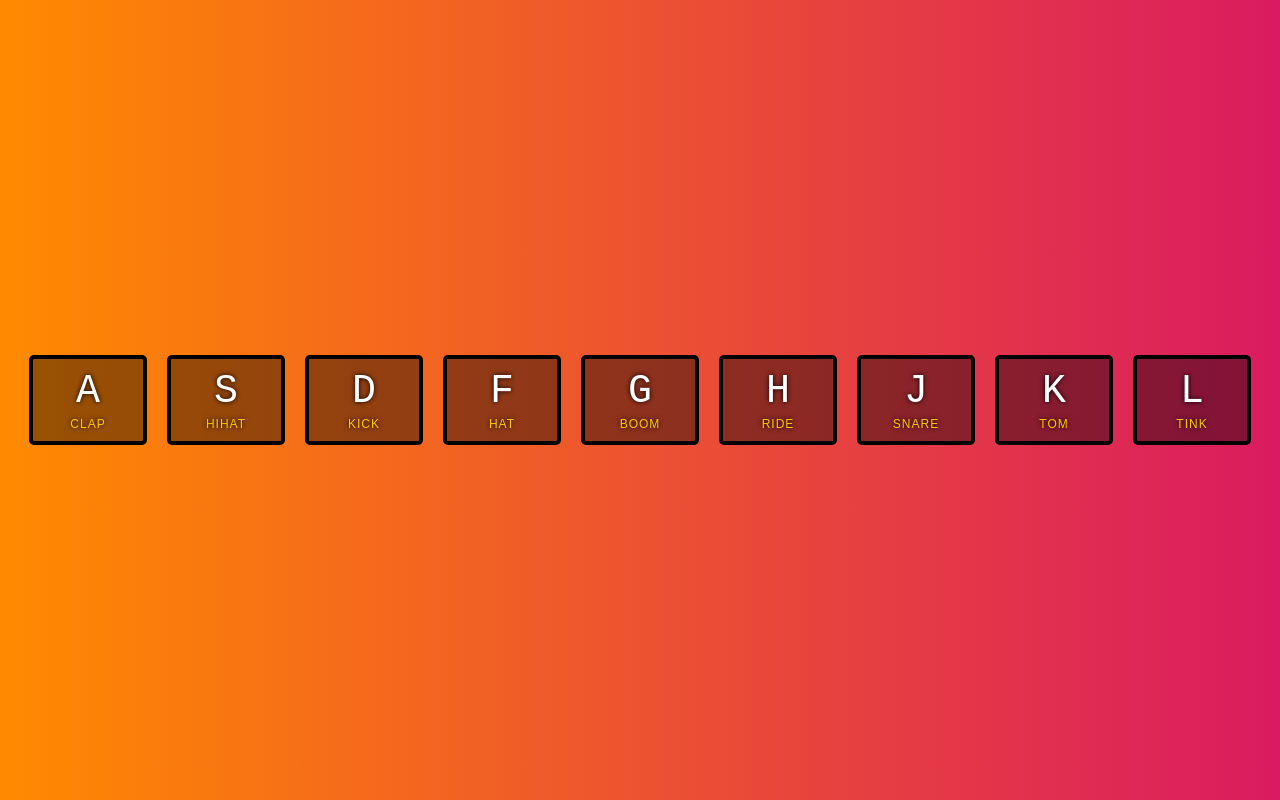
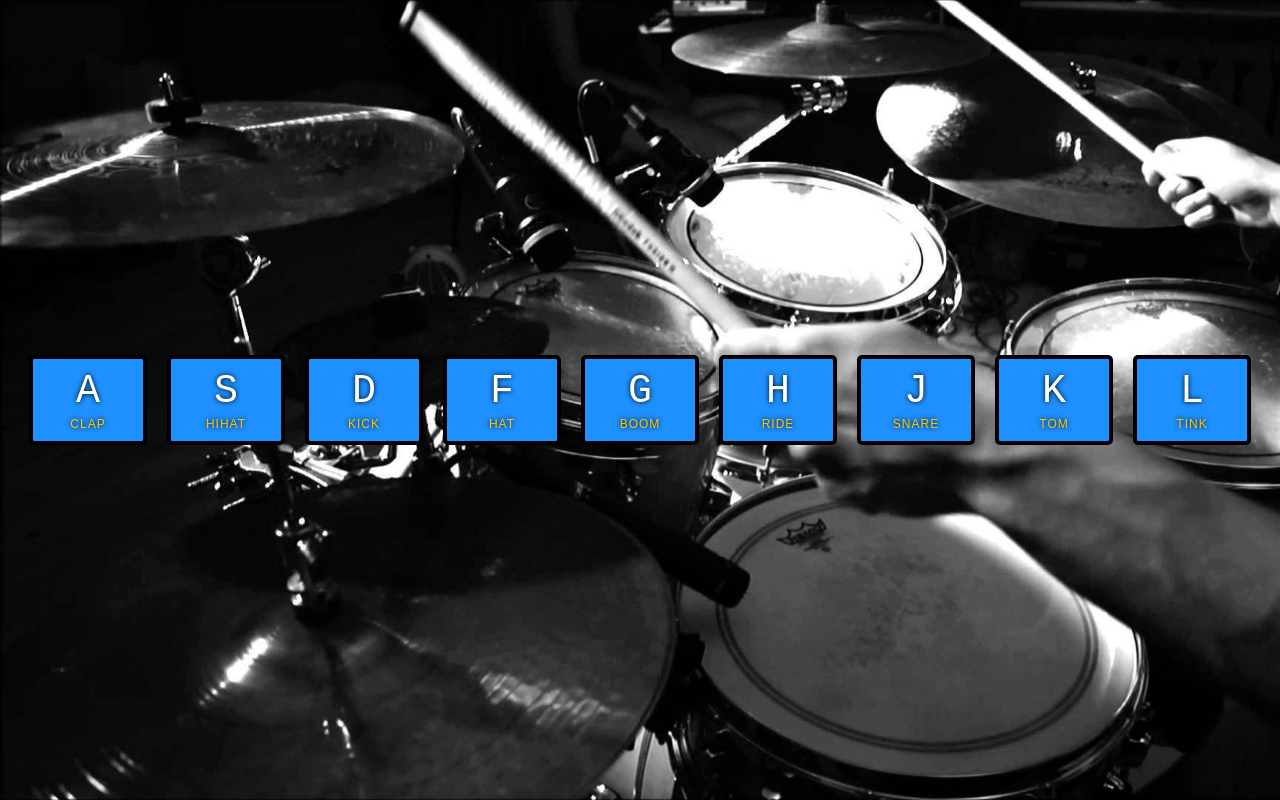
Before and after one commit to jamesdesigns/drums, a plain HTML site: page index.html in a window 1280 px wide. Drawn offline with Linux system fonts and the light colour scheme.

Commit message:
Add new drums bg image

```diff
--- a/styles.css
+++ b/styles.css
@@ -1,9 +1,6 @@
 html {
     font-size: 10px;
-    background: #ff8a00;  /* fallback for old browsers */
-    background: -webkit-linear-gradient(to left, #da1b60, #ff8a00);  /* Chrome 10-25, Safari 5.1-6 */
-    background: linear-gradient(to left, #da1b60, #ff8a00); /* W3C, IE 10+/ Edge, Firefox 16+, Chrome 26+, Opera 12+, Safari 7+ */
-    transition: all 0.3s ease;
+    background-image: url('drums-bg.jpeg');
     background-size: cover;
   }
 
@@ -31,7 +28,7 @@ html {
     width: 10rem;
     text-align: center;
     color: white;
-    background: rgba(0,0,0,0.4);
+    background-color: dodgerblue;
     text-shadow: 0 0 .5rem black;
   }
 
```
Also changed, not shown: drums-bg.jpeg (added).
